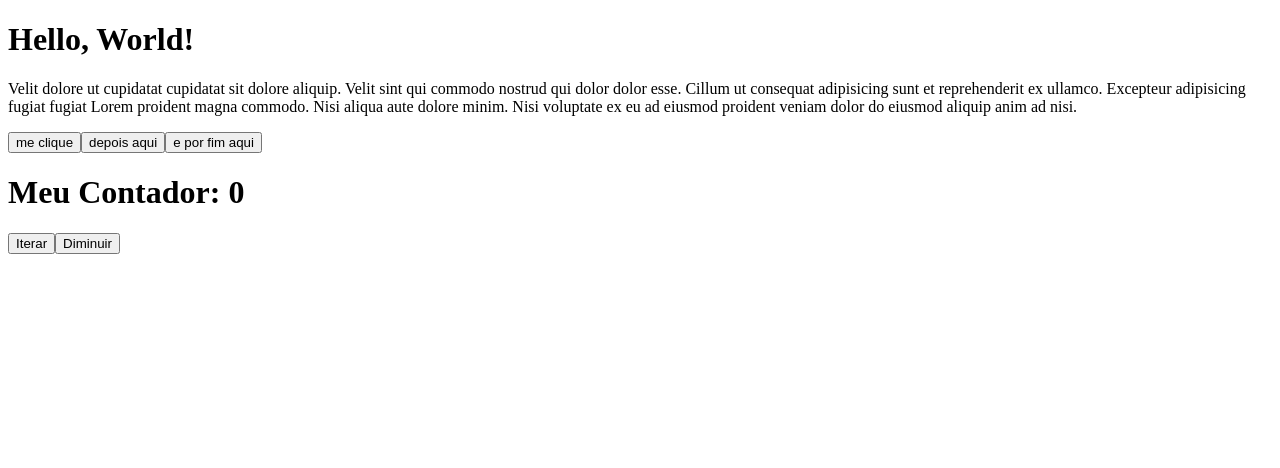
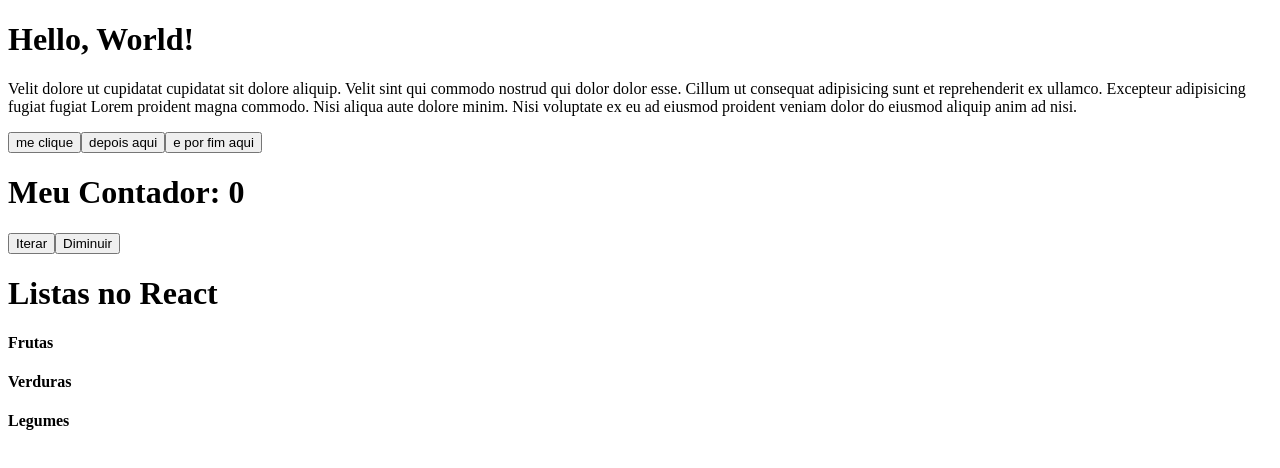
Before and after one commit to victoriaktsuha/santander-coders-2023, a React (Vite) app in the folder project/React/meu-projeto-react/: page / in a window 1280 px wide. Shown: the top 468 px of the page. Built offline with nearby package versions, Linux system fonts and the light colour scheme.

Commit message:
Modulo 5 - Aula 6
Listas e chaves

```diff
--- a/project/React/meu-projeto-react/src/App.jsx
+++ b/project/React/meu-projeto-react/src/App.jsx
@@ -5,6 +5,7 @@
 import MeuComponente from "./components/MeuComponente";
 import MeuBotao from "./components/MeuBotao";
 import MeuContador from "./components/MeuContador";
+import MinhaLista from "./components/MinhaLista";
 
 export default function App() {
   return (
@@ -15,6 +16,8 @@
       <MeuBotao conteudo="depois aqui" />
       <MeuBotao conteudo="e por fim aqui" />
       <MeuContador />
+      <h1>Listas no React</h1>
+      <MinhaLista />
     </div>
   );
 }
--- /dev/null
+++ b/project/React/meu-projeto-react/src/components/MinhaLista.jsx
@@ -0,0 +1,25 @@
+const minhaLista = [
+  { id: "1", value: "Frutas" },
+  { id: "2", value: "Verduras" },
+  { id: "3", value: "Legumes" },
+];
+export default function MinhaLista() {
+  /* Estrutura de lista - para 'listas' os items devem ter a propriedade 'key' com um valor/chave unico para que o React possa identificar cada item e renderiza-lo, caso contrário, ele irá renderizar toda a lista novamente a cada item e isso pode impactar performance e a própria solução */
+
+  //   let minhaLista = [
+  //     <h4 key="1">Item 1</h4>,
+  //     <h4 key="2">Item 2</h4>,
+  //     <h4 key="3">Item 3</h4>,
+  //     <h4 key="4">Item 4</h4>,
+  //     <h4 key="5">Item 5</h4>,
+  //   ];
+
+  /* no React, é mais comum utilizar um map para fazer um loop em array/objetos, criando listas dinamicamente */
+  return minhaLista.map((item) => {
+    return (
+      <div key={item.id}>
+        <h4>{item.value}</h4>
+      </div>
+    );
+  });
+}
```
